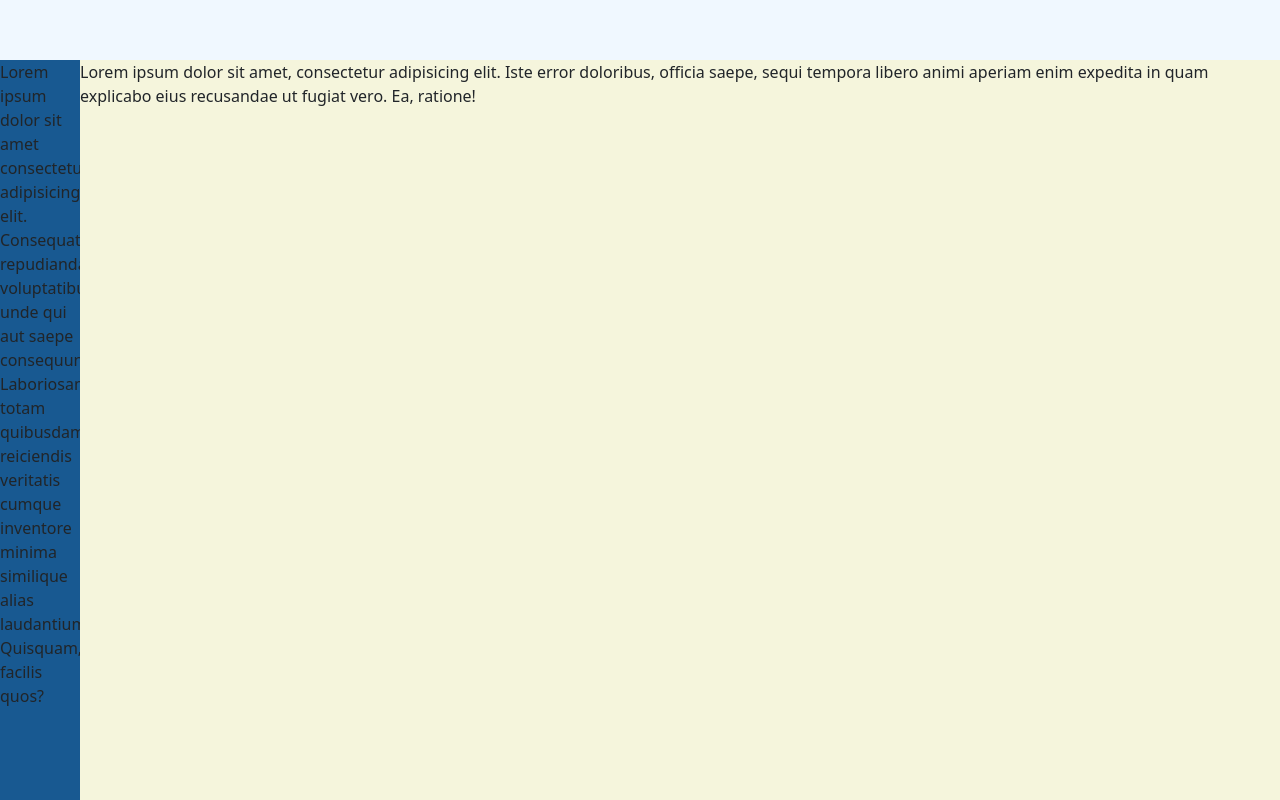
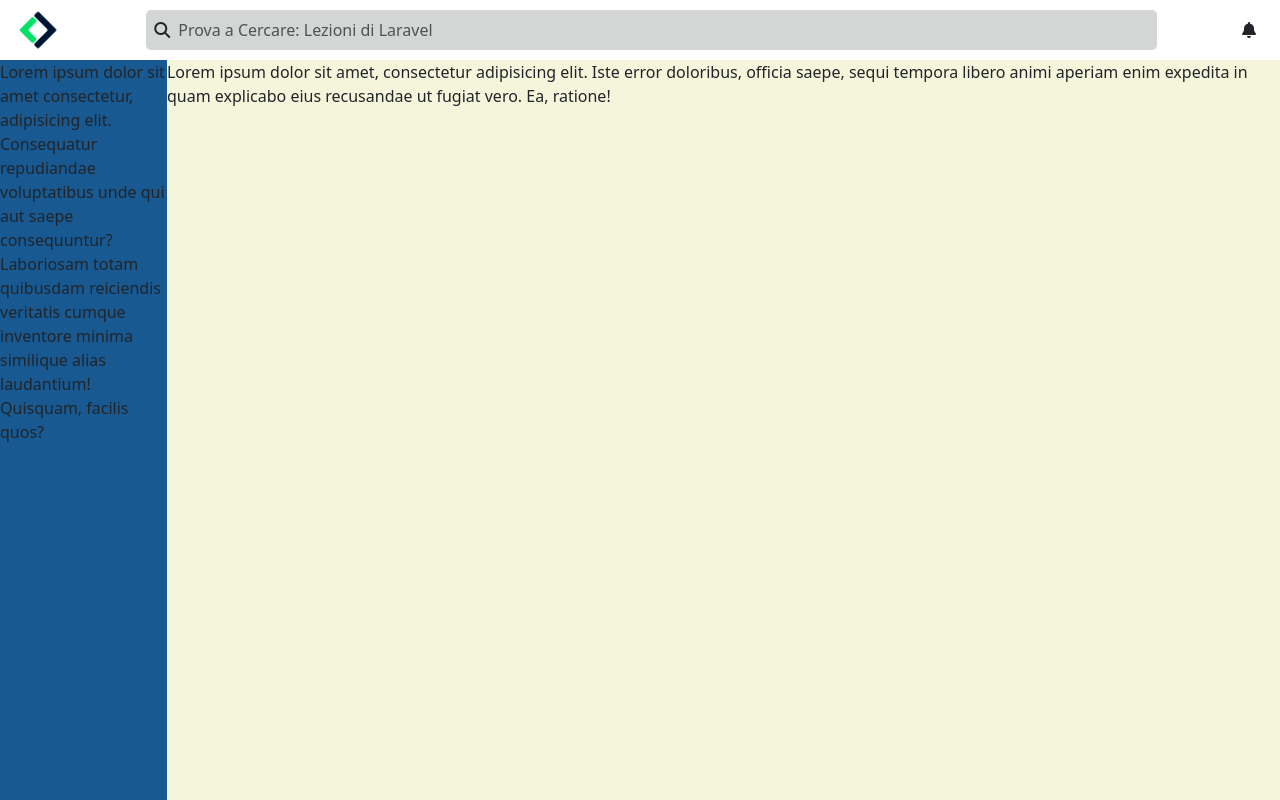
Before and after one commit to AlexanderDerevliov/html-css-bootstrap-dashboard, a plain HTML site: page index.html in a window 1280 px wide. Drawn offline with nearby package versions, Linux system fonts and the light colour scheme.

Commit message:
add: header and search-bar

```diff
--- a/css/style.css
+++ b/css/style.css
@@ -5,26 +5,22 @@ img {
     max-width: 100%;
 }
 
+li {
+    list-style-type: none;
+}
+
+a {
+    color: inherit;
+}
 
 
 
-/* MY STYLE ELEMENTS */
+/* MY STYLE BIG CONTAINERS */
 .ms_wrapper {
     width: 100%;
     height: 100vh;
-    background-color: aqua;
 }
 
-header {
-    width: 100%;
-    height: 60px;
-    background-color: aliceblue;
-}
-
-main {
-    width: 100%;
-    height: calc(100% - 60px);
-}
 
 .ms_sidebar {
     width: 80px;
@@ -40,4 +36,55 @@ main {
     overflow-y: auto;
 }
 
+
+
+/* HEADER AND MAIN */
+header {
+    width: 100%;
+    height: 60px;
+}
+
+main {
+    width: 100%;
+    height: calc(100% - 60px);
+}
+
+
+/* FORM */
+.ms_form-header input {
+    background-color: rgba(250, 235, 215, 0);
+    border: none;
+}
+
+.form-control:focus {
+    box-shadow: none;
+}
+
+/* NAVBAR SEARCH */
+.ms_navbar-search {
+    width: 80%;
+    margin-left: .6rem;
+    background-color: rgb(212, 214, 214);
+    border-radius: 5px;
+}
+
+form:hover { background-color: white;}
+
+
 /* MEDIA-QUERY STARTER */
+
+@media screen and (min-width: 992px) {
+    .ms_sidebar {
+        width: 180px;
+    }
+
+    .ms_content {
+        width: calc (100% - 180px);
+    }
+}
+
+/* IMMAGE HEADER SECTION */
+
+.ms_small-img img {
+    height: 60px;
+}
--- a/index.html
+++ b/index.html
@@ -13,18 +13,45 @@
         crossorigin="anonymous" referrerpolicy="no-referrer" />
 
     <!-- LINK BOOTSTRAP -->
-    <link href="https://cdn.jsdelivr.net/npm/bootstrap@5.2.3/dist/css/bootstrap.min.css" rel="stylesheet"
-        integrity="sha384-rbsA2VBKQhggwzxH7pPCaAqO46MgnOM80zW1RWuH61DGLwZJEdK2Kadq2F9CUG65" crossorigin="anonymous">
-
+    <link href="https://cdn.jsdelivr.net/npm/bootstrap@5.3.2/dist/css/bootstrap.min.css" rel="stylesheet"
+        integrity="sha384-T3c6CoIi6uLrA9TneNEoa7RxnatzjcDSCmG1MXxSR1GAsXEV/Dwwykc2MPK8M2HN" crossorigin="anonymous">
     <!-- LINK CSS -->
     <link rel="stylesheet" href="css/style.css">
 </head>
 
 <body>
 
-     <div class="ms_wrapper">
+    <!-- my style wrapper -->
+    <div class="ms_wrapper">
 
-        <header>
+        <!-- header -->
+        <header class="d-flex justify-content-between align-items-center p-2">
+            <!-- mobile img -->
+            <div class="ms_small-img d-inline-block">
+                <img class="img-fluid" src="img/mobile-logo.png" alt="">
+            </div>
+            <!-- desktop img -->
+
+            <!-- search-bar -->
+            <nav class="ms_navbar-search">
+
+                <form class="d-flex align-items-center ms_form-header p-1" role="search">
+                    <label class="p-1" for="search"><i class="fa-solid fa-magnifying-glass"></i></label>
+                    <input class="form-control me-2 p-1" type="search" placeholder="Prova a Cercare: Lezioni di Laravel" aria-label="Search" id="search">
+                </form>
+            </nav>
+
+             <!-- icons-navbar -->
+             <div class="icons-nav">
+                <ul class="d-flex align-items-center m-0 p-3">
+                    <li><a href=""><i class="fa-solid fa-bell"></i></a></li>
+                    <li></li>
+                    <li></li>
+                    <li></li>
+                </ul>
+             </div>
+
+
 
 
 
@@ -33,11 +60,15 @@
         <main class="d-flex">
 
             <div class="ms_sidebar">
-                Lorem ipsum dolor sit amet consectetur, adipisicing elit. Consequatur repudiandae voluptatibus unde qui aut saepe consequuntur? Laboriosam totam quibusdam reiciendis veritatis cumque inventore minima similique alias laudantium! Quisquam, facilis quos?
+                Lorem ipsum dolor sit amet consectetur, adipisicing elit. Consequatur repudiandae voluptatibus unde qui
+                aut saepe consequuntur? Laboriosam totam quibusdam reiciendis veritatis cumque inventore minima
+                similique alias laudantium! Quisquam, facilis quos?
             </div>
 
             <div class="ms_content">
-                Lorem ipsum dolor sit amet, consectetur adipisicing elit. Iste error doloribus, officia saepe, sequi tempora libero animi aperiam enim expedita in quam explicabo eius recusandae ut fugiat vero. Ea, ratione!
+                Lorem ipsum dolor sit amet, consectetur adipisicing elit. Iste error doloribus, officia saepe, sequi
+                tempora libero animi aperiam enim expedita in quam explicabo eius recusandae ut fugiat vero. Ea,
+                ratione!
             </div>
 
 
@@ -52,7 +83,7 @@
 
 
 
-     </div>
+    </div>
 
 
 
@@ -60,4 +91,5 @@
 
 
 </body>
+
 </html>
```
